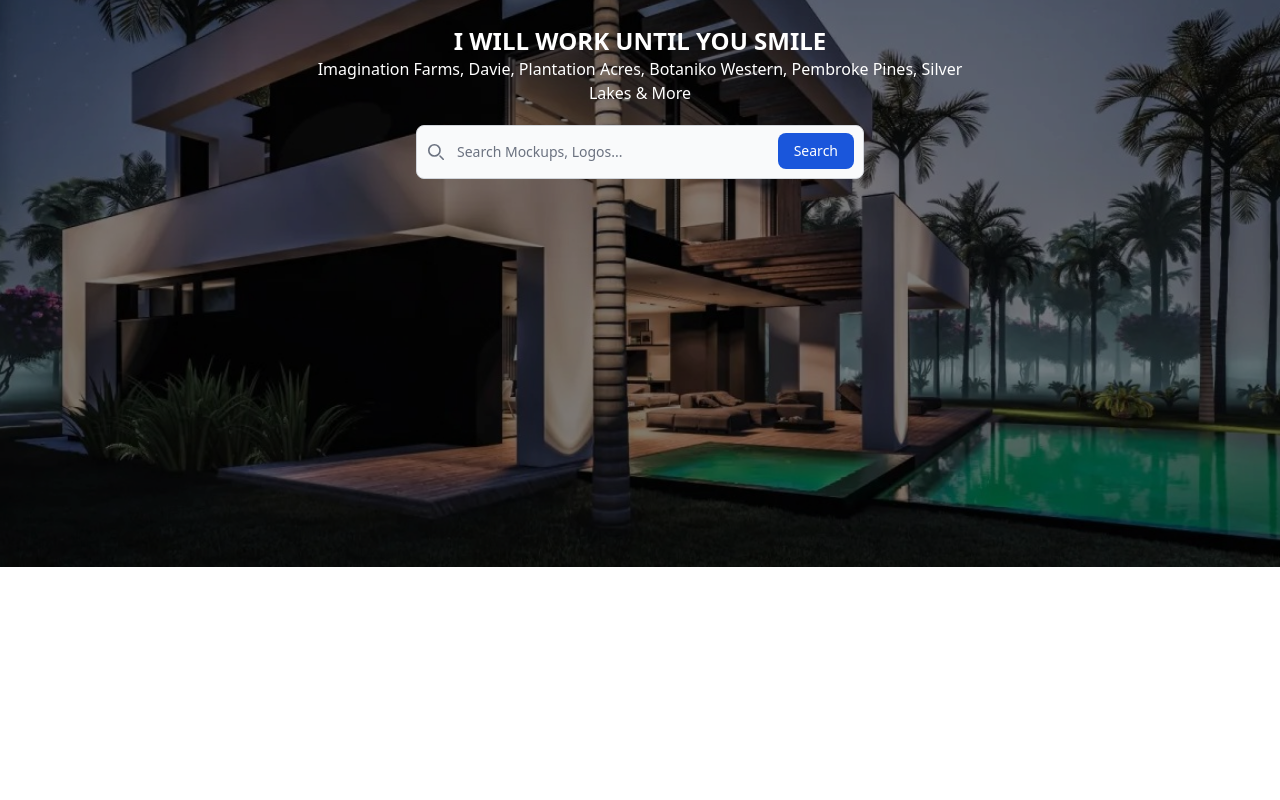
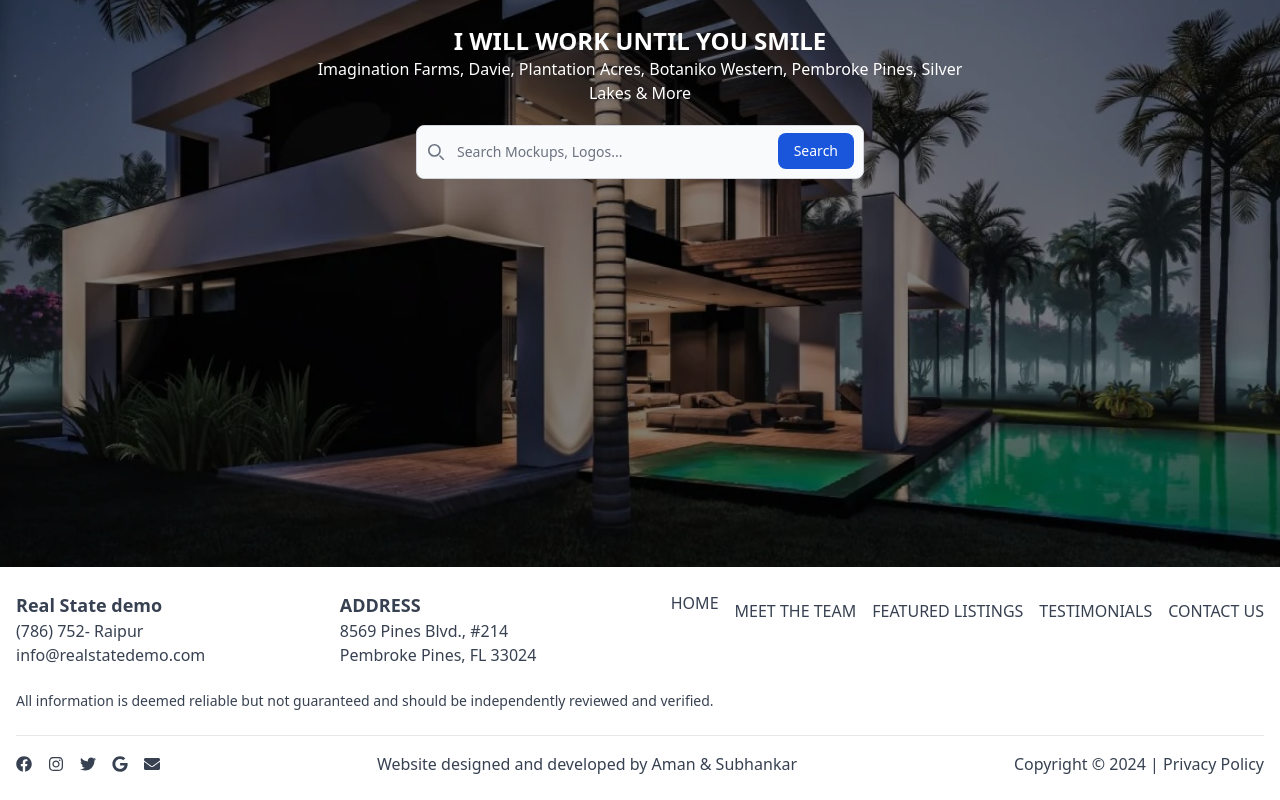
Before and after one commit to Webdevaman23/realstatedemo, a React (Vite) app: page / in a window 1280 px wide. Shown: the part 295-1095 px from the top of the page. Before the commit the page ends 862 px from the top, so only its background shows below. Built offline with nearby package versions, Linux system fonts and the light colour scheme.

Commit message:
footer part done

```diff
--- a/src/App.jsx
+++ b/src/App.jsx
@@ -1,15 +1,17 @@
-import React from 'react'
-import Header from './components/Header'
-import Home from './components/Home'
-import "./index.css"
+import React from "react";
+import Header from "./components/Header";
+import Home from "./components/Home";
+import "./index.css";
+import Footer from "./components/Footer";
 
 const App = () => {
   return (
     <div>
       <Header />
       <Home />
+      <Footer />
     </div>
-  )
-}
+  );
+};
 
-export default App
+export default App;
--- /dev/null
+++ b/src/components/Footer.jsx
@@ -0,0 +1,90 @@
+import React from "react";
+import {
+  FaFacebook,
+  FaInstagram,
+  FaTwitter,
+  FaGoogle,
+  FaEnvelope,
+} from "react-icons/fa";
+
+const Footer = () => {
+  return (
+    <footer className="bg-white text-gray-700 py-6">
+      <div className="container mx-auto px-4">
+        <div className="flex flex-col md:flex-row justify-between">
+          <div>
+            <h2 className="text-lg font-semibold">Real State demo</h2>
+            <p>(786) 752- Raipur</p>
+            <p>info@realstatedemo.com</p>
+          </div>
+          <div className="mt-4 md:mt-0">
+            <h3 className="text-lg font-semibold">ADDRESS</h3>
+            <p>8569 Pines Blvd., #214</p>
+            <p>Pembroke Pines, FL 33024</p>
+          </div>
+          <nav className="mt-4 md:mt-0">
+            <ul className="flex flex-col md:flex-row space-y-2 md:space-x-4">
+              <li>
+                <a href="#" className="hover:text-gray-400">
+                  HOME
+                </a>
+              </li>
+              <li>
+                <a href="#" className="hover:text-gray-400">
+                  MEET THE TEAM
+                </a>
+              </li>
+              <li>
+                <a href="#" className="hover:text-gray-400">
+                  FEATURED LISTINGS
+                </a>
+              </li>
+              <li>
+                <a href="#" className="hover:text-gray-400">
+                  TESTIMONIALS
+                </a>
+              </li>
+              <li>
+                <a href="#" className="hover:text-gray-400">
+                  CONTACT US
+                </a>
+              </li>
+            </ul>
+          </nav>
+        </div>
+        <p className="text-sm mt-6">
+          All information is deemed reliable but not guaranteed and should be
+          independently reviewed and verified.
+        </p>
+        <div className="mt-6 flex justify-between items-center border-t pt-4">
+          <div className="flex space-x-4">
+            <a href="#" className="hover:text-gray-400">
+              <FaFacebook />
+            </a>
+            <a href="#" className="hover:text-gray-400">
+              <FaInstagram />
+            </a>
+            <a href="#" className="hover:text-gray-400">
+              <FaTwitter />
+            </a>
+            <a href="#" className="hover:text-gray-400">
+              <FaGoogle />
+            </a>
+            <a href="#" className="hover:text-gray-400">
+              <FaEnvelope />
+            </a>
+          </div>
+          <p>Website designed and developed by Aman & Subhankar</p>
+          <p>
+            Copyright © 2024 |{" "}
+            <a href="#" className="hover:text-gray-400">
+              Privacy Policy
+            </a>
+          </p>
+        </div>
+      </div>
+    </footer>
+  );
+};
+
+export default Footer;
```
